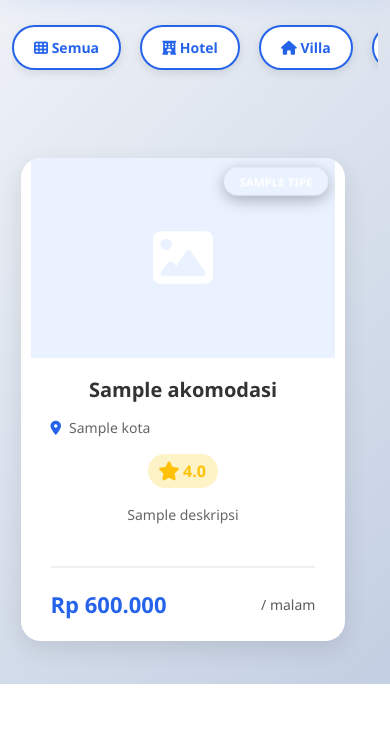
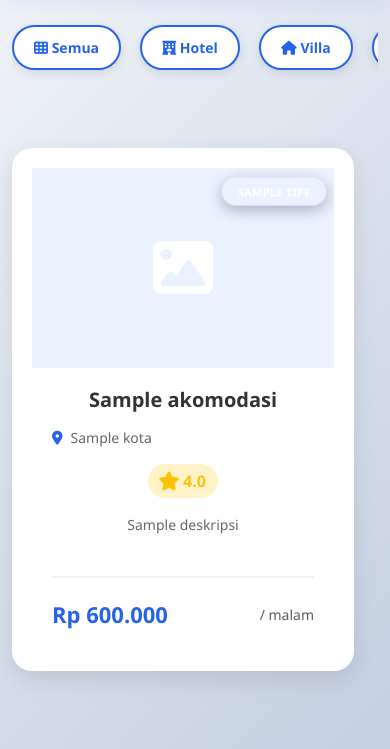
Before and after one commit to llynaaonlyy/ManajementHotel_CI4_New, a CodeIgniter 4 app: the page made by app/Views/home.php in a window 390 px wide. Shown: the part 160-909 px from the top of the page. Before the commit the page ends 844 px from the top, so only its background shows below. Run offline with PHP 8.4 and a stand-in for CodeIgniter, Linux system fonts and the light colour scheme; the template is opened without the code that fills it: most values are stand-ins (such as "Sample title", 1, 10 or a date in 2020); data that the repository does not hold is empty; some libraries are stand-ins or nearby versions.

Commit message:
update file home.php

```diff
--- a/app/Views/home.php
+++ b/app/Views/home.php
@@ -440,11 +440,9 @@
             }
 
             .card-akomodasi {
-        margin: 10px auto;  /* Center card */
-        width: 95%;  /* Lebar card sedikit lebih kecil biar nggak terlalu besar */
-        max-width: 500px;  /* Max-width biar card ga terlalu lebar */
-        padding-left: 10px;  /* Tambahkan sedikit padding kiri */
-        padding-right: 10px; /* Tambahkan sedikit padding kanan */
+                margin-left: 0 !important;
+                width: 100% !important;
+                padding: 20px;
             }
 
             .card-body {
```
Lines whose indentation alone changed are shown as unchanged.
